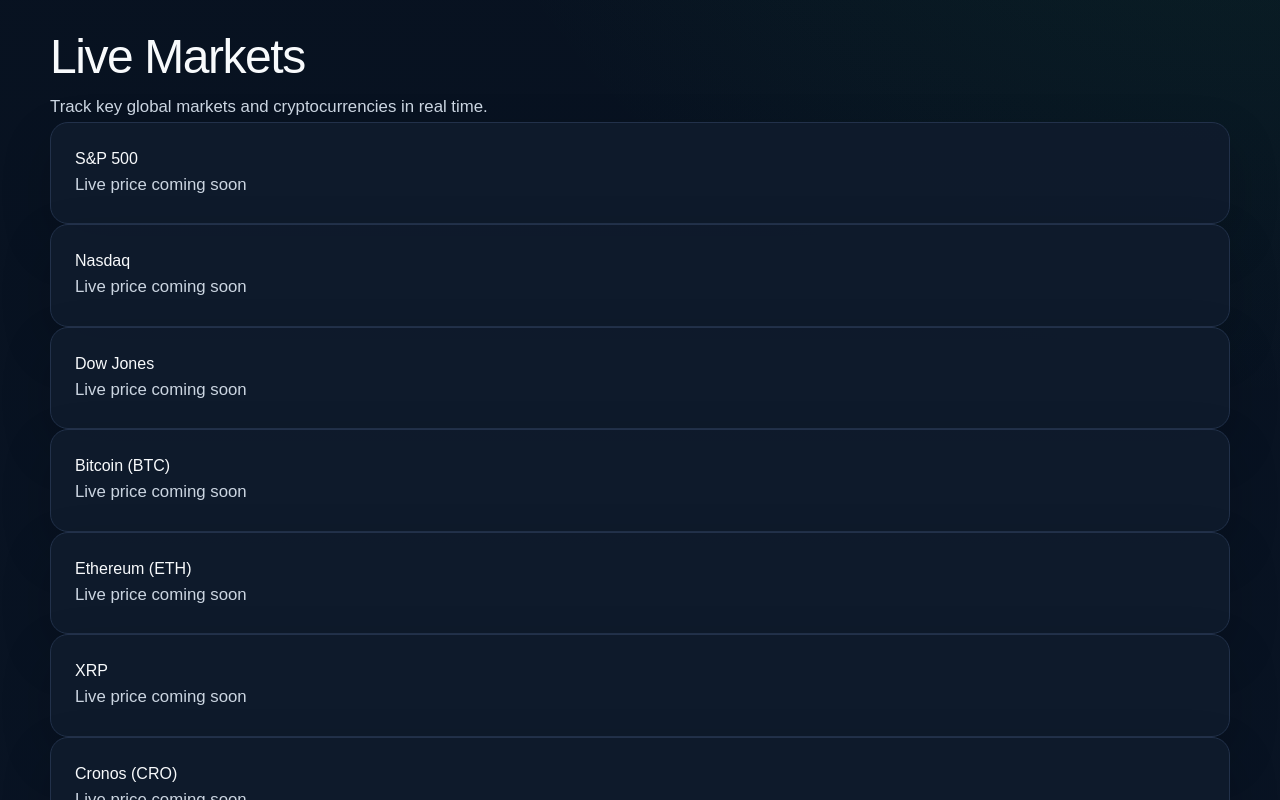
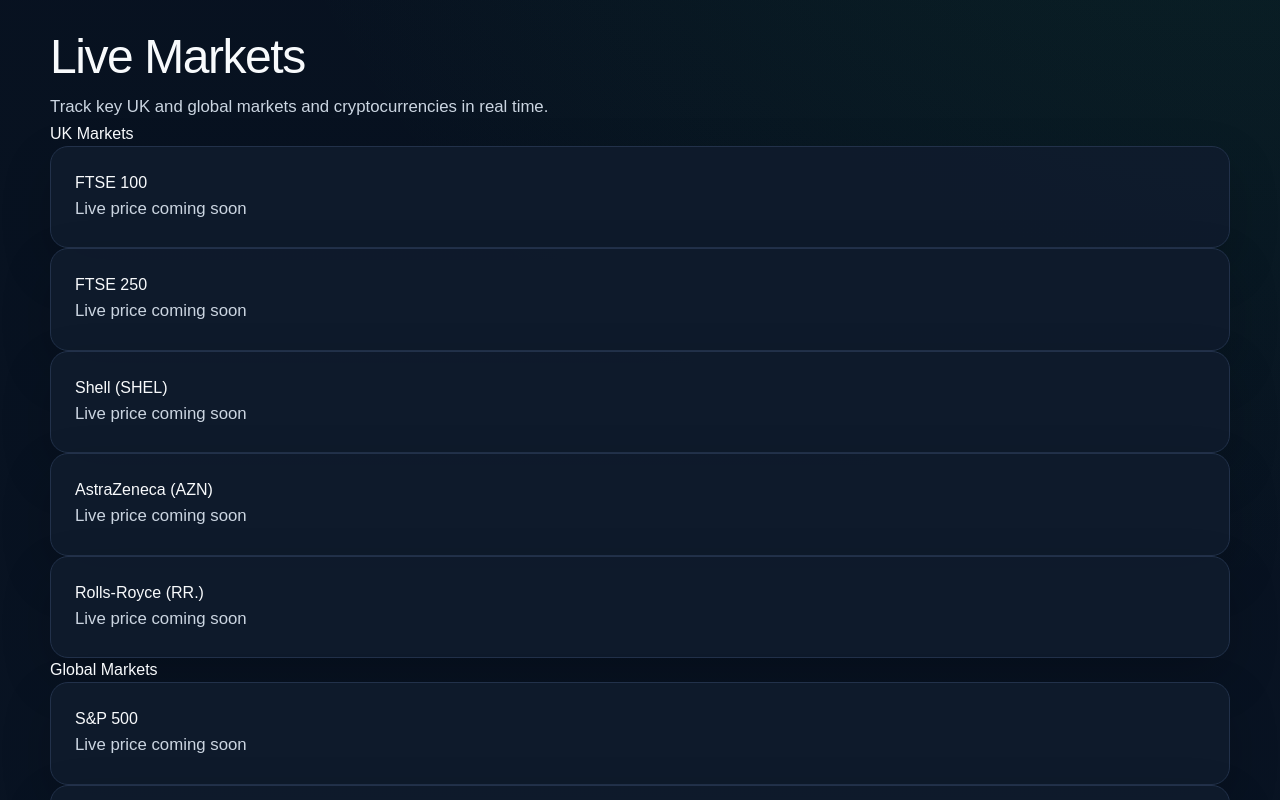
Before and after one commit to jez487/tradespurt, a Next.js app: page / in a window 1280 px wide. Shown: the part 520-1320 px from the top of the page. Built offline with nearby package versions, Linux system fonts and the light colour scheme.

Commit message:
Update page.tsx

```diff
--- a/app/page.tsx
+++ b/app/page.tsx
@@ -29,14 +29,45 @@
         </section>
 
 
-        <section id="markets">
+     <section id="markets">
   <h2>Live Markets</h2>
 
-  <p>Track key global markets and cryptocurrencies in real time.</p>
+  <p>Track key UK and global markets and cryptocurrencies in real time.</p>
+
+  <h3>UK Markets</h3>
 
   <div className="market-grid">
     <div className="card">
-      <h3>S&P 500</h3>
+      <h3>FTSE 100</h3>
+      <p>Live price coming soon</p>
+    </div>
+
+    <div className="card">
+      <h3>FTSE 250</h3>
+      <p>Live price coming soon</p>
+    </div>
+
+    <div className="card">
+      <h3>Shell (SHEL)</h3>
+      <p>Live price coming soon</p>
+    </div>
+
+    <div className="card">
+      <h3>AstraZeneca (AZN)</h3>
+      <p>Live price coming soon</p>
+    </div>
+
+    <div className="card">
+      <h3>Rolls-Royce (RR.)</h3>
+      <p>Live price coming soon</p>
+    </div>
+  </div>
+
+  <h3>Global Markets</h3>
+
+  <div className="market-grid">
+    <div className="card">
+      <h3>S&amp;P 500</h3>
       <p>Live price coming soon</p>
     </div>
 
@@ -49,7 +80,11 @@
       <h3>Dow Jones</h3>
       <p>Live price coming soon</p>
     </div>
+  </div>
 
+  <h3>Crypto</h3>
+
+  <div className="market-grid">
     <div className="card">
       <h3>Bitcoin (BTC)</h3>
       <p>Live price coming soon</p>
```
